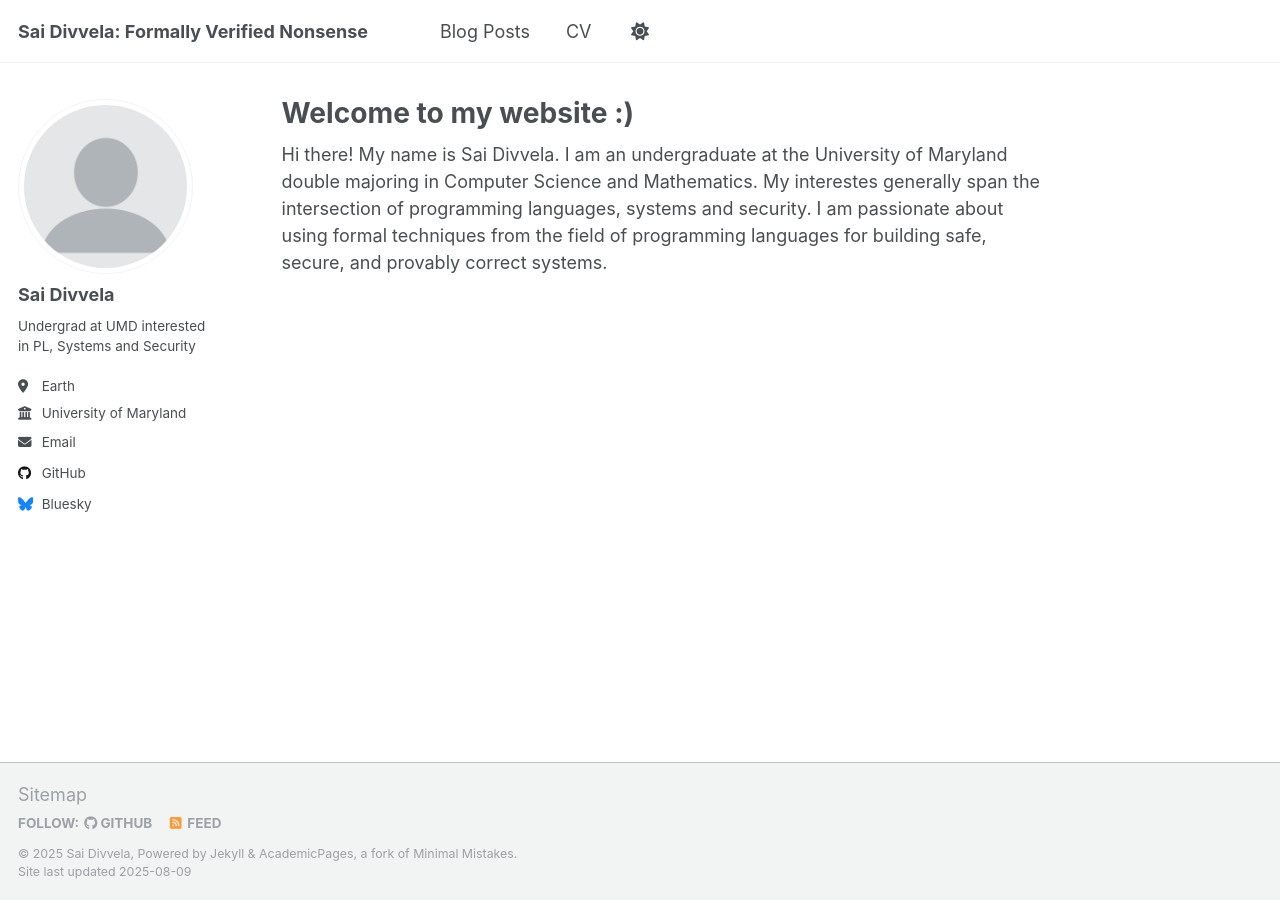
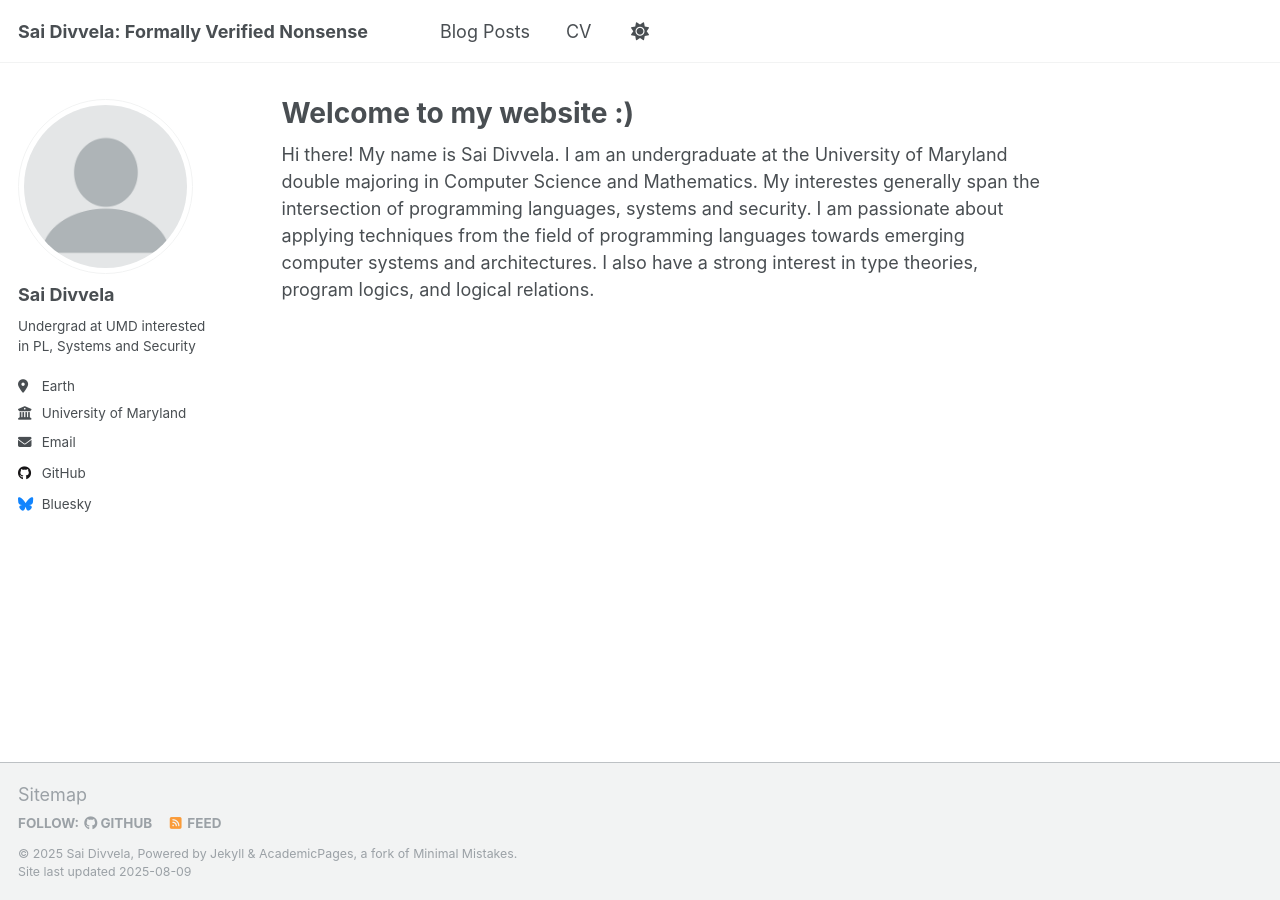
Before and after one commit to TheDeveloper101/thedeveloper101.github.io, a Jekyll site: the page built from _pages/about.md, in a window 1280 px wide. Built offline with Jekyll 4.4.1, drawn with Linux system fonts in a browser that asks for light colours; a script that is not in the unit is left out.

Commit message:
Update about.md

```diff
--- a/_pages/about.md
+++ b/_pages/about.md
@@ -7,4 +7,4 @@ redirect_from:
   - /about.html
 ---
 
-Hi there! My name is Sai Divvela. I am an undergraduate at the University of Maryland double majoring in Computer Science and Mathematics. My interestes generally span the intersection of programming languages, systems and security. I am passionate about using formal techniques from the field of programming languages for building safe, secure, and provably correct systems.
+Hi there! My name is Sai Divvela. I am an undergraduate at the University of Maryland double majoring in Computer Science and Mathematics. My interestes generally span the intersection of programming languages, systems and security. I am passionate about applying techniques from the field of programming languages towards emerging computer systems and architectures. I also have a strong interest in type theories, program logics, and logical relations.
```
